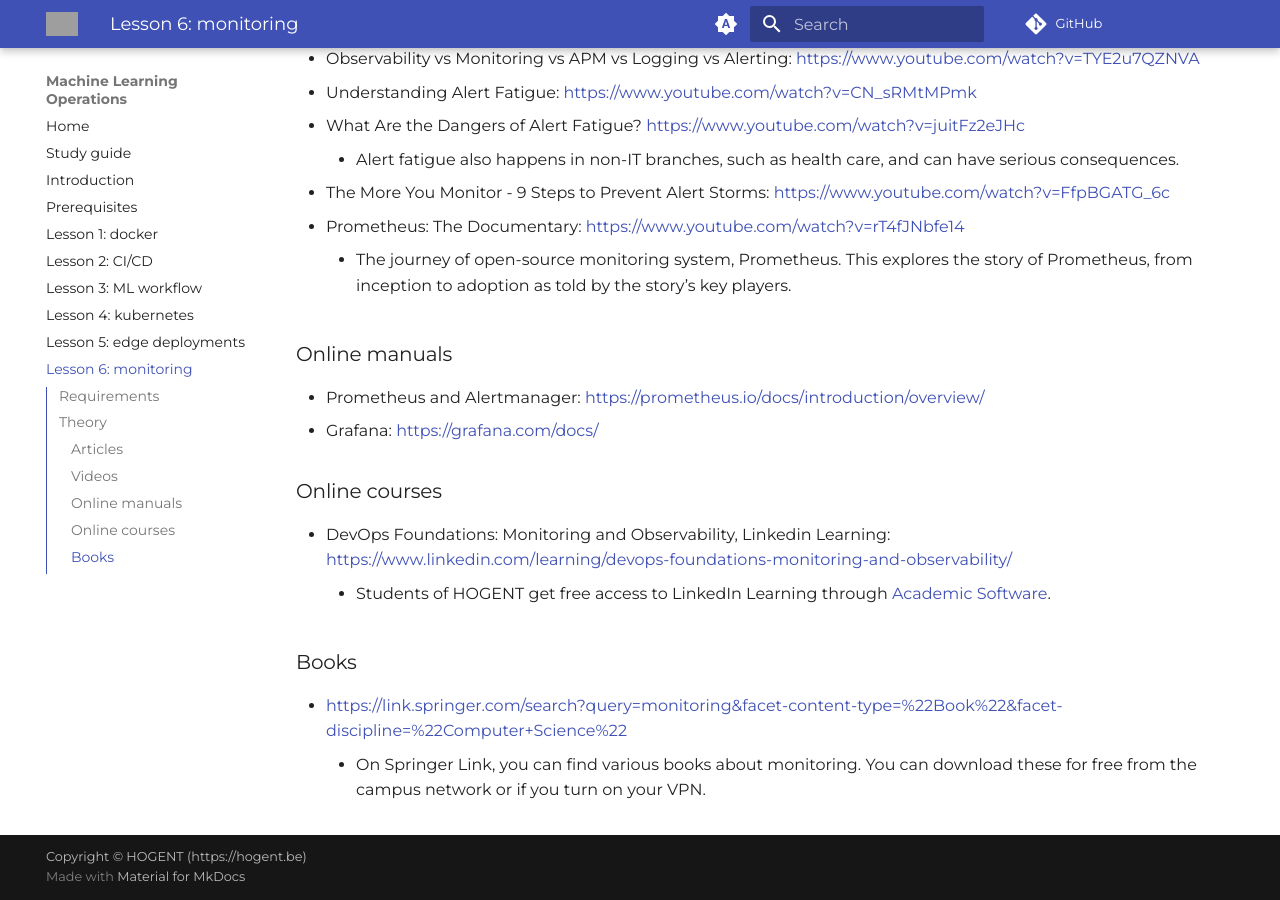
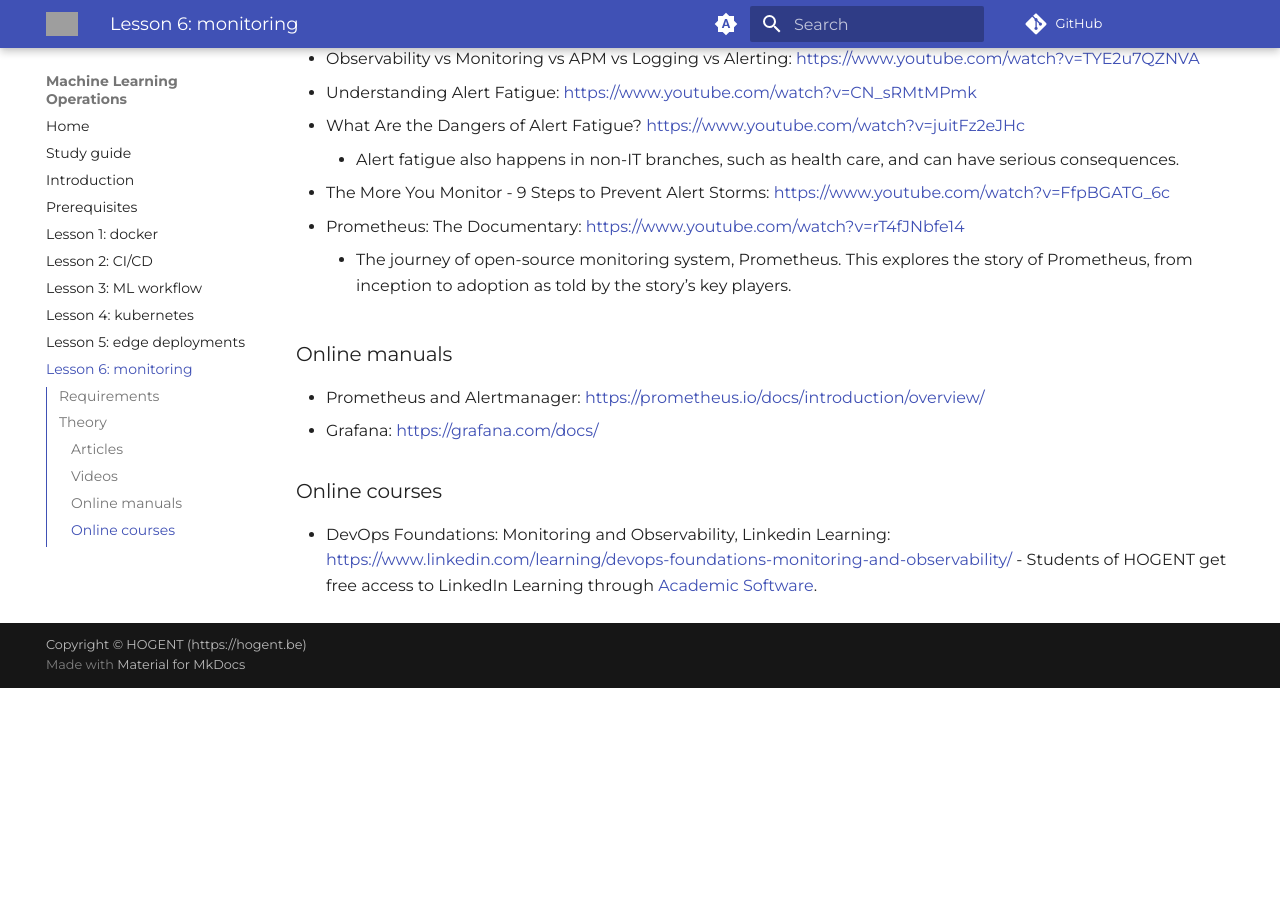
Before and after one commit to HOGENT-MLOps/mlops-slides, an MkDocs documentation site: the page built from docs/06-monitoring.md, in a window 1280 px wide and 900 px high, scrolled down 1855 px. Built offline with MkDocs 1.6.1 and Material for MkDocs 9.7.7, drawn with Linux system fonts in a browser that asks for light colours; emoji names are drawn with the system emoji font; comment, search, counter and statistics services are not loaded; after the commit the page ends 2543 px from its top, so only the background shows below that; grey boxes are pictures that could not be loaded.

Commit message:
Removed books

```diff
--- a/docs/06-monitoring.md
+++ b/docs/06-monitoring.md
@@ -42,7 +42,7 @@
     -   Alert fatigue also happens in non-IT branches, such as health care, and can have serious consequences.
 -   The More You Monitor - 9 Steps to Prevent Alert Storms: https://www.youtube.com/watch?v=FfpBGATG_6c
 -   Prometheus: The Documentary: https://www.youtube.com/watch?v=rT4fJNbfe14
-    - The journey of open-source monitoring system, Prometheus. This explores the story of Prometheus, from inception to adoption as told by the story’s key players.
+    -   The journey of open-source monitoring system, Prometheus. This explores the story of Prometheus, from inception to adoption as told by the story’s key players.
 
 ### Online manuals
 
@@ -52,10 +52,4 @@
 ### Online courses
 
 -   DevOps Foundations: Monitoring and Observability, Linkedin Learning:
-https://www.linkedin.com/learning/devops-foundations-monitoring-and-observability/
-    - Students of HOGENT get free access to LinkedIn Learning through [Academic Software](https://academicsoftware.eu/login).
-
-### Books
-
--   https://link.springer.com/search?query=monitoring&facet-content-type=%22Book%22&facet-discipline=%22Computer+Science%22
-    -   On Springer Link, you can find various books about monitoring. You can download these for free from the campus network or if you turn on your VPN.
+    https://www.linkedin.com/learning/devops-foundations-monitoring-and-observability/ - Students of HOGENT get free access to LinkedIn Learning through [Academic Software](https://academicsoftware.eu/login).
```
